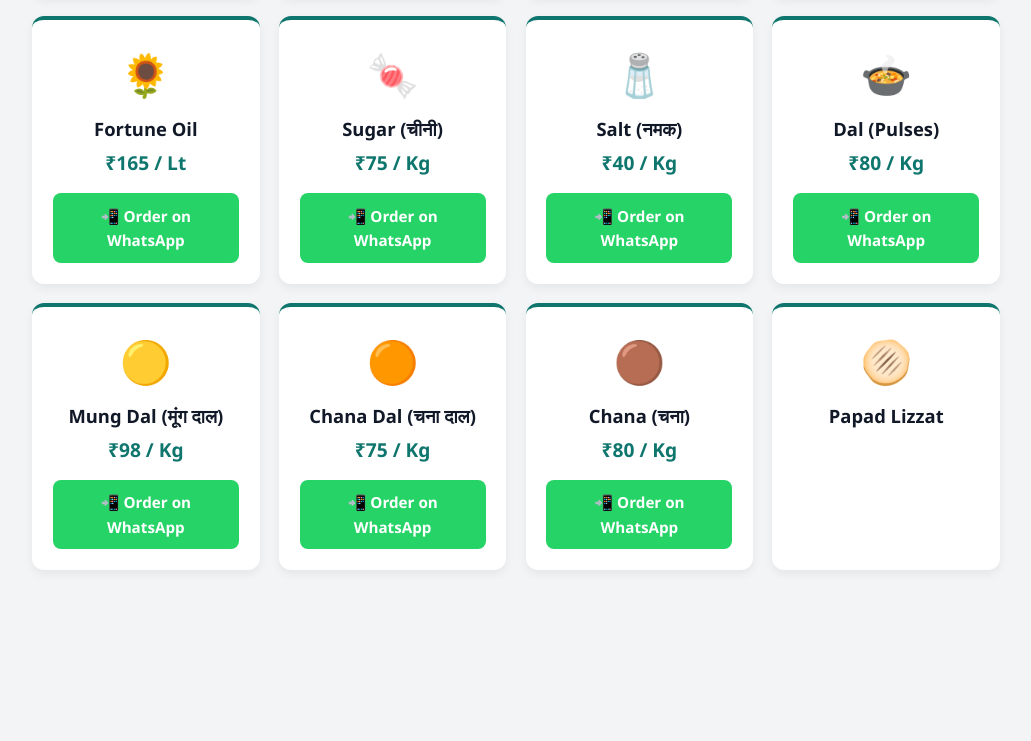
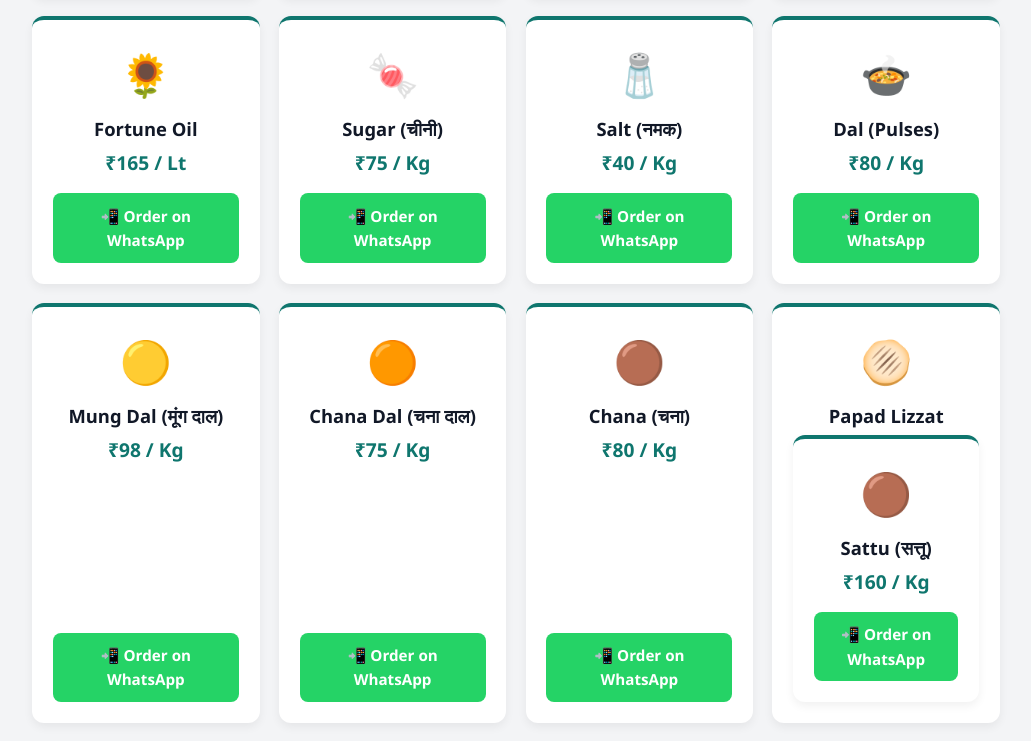
Before and after one commit to 0101Alisha/yalmaz-mart, a plain HTML site: page index.html in a window 1280 px wide. Shown: the part 675-1416 px from the top of the page, without its empty margins (124-1155 px from the left). Before the commit the page ends 1285 px from the top, so only its background shows below. Drawn offline with Linux system fonts and the light colour scheme.

Commit message:
Update index.html

```diff
--- a/index.html
+++ b/index.html
@@ -176,3 +176,13 @@
                 <div>
                     <div class="icon">🫓</div>
                     <h3>Papad Lizzat</h3>
+
+                     <!-- Product 13 -->
+            <div class="card">
+                <div>
+                    <div class="icon">🟤</div>
+                    <h3>Sattu (सत्तू)</h3>
+                    <p class="price">₹160 / Kg</p>
+                </div>
+                <a class="btn-whatsapp" href="https://wa.me." target="_blank">📲 Order on WhatsApp</a>
+            </div>
```
